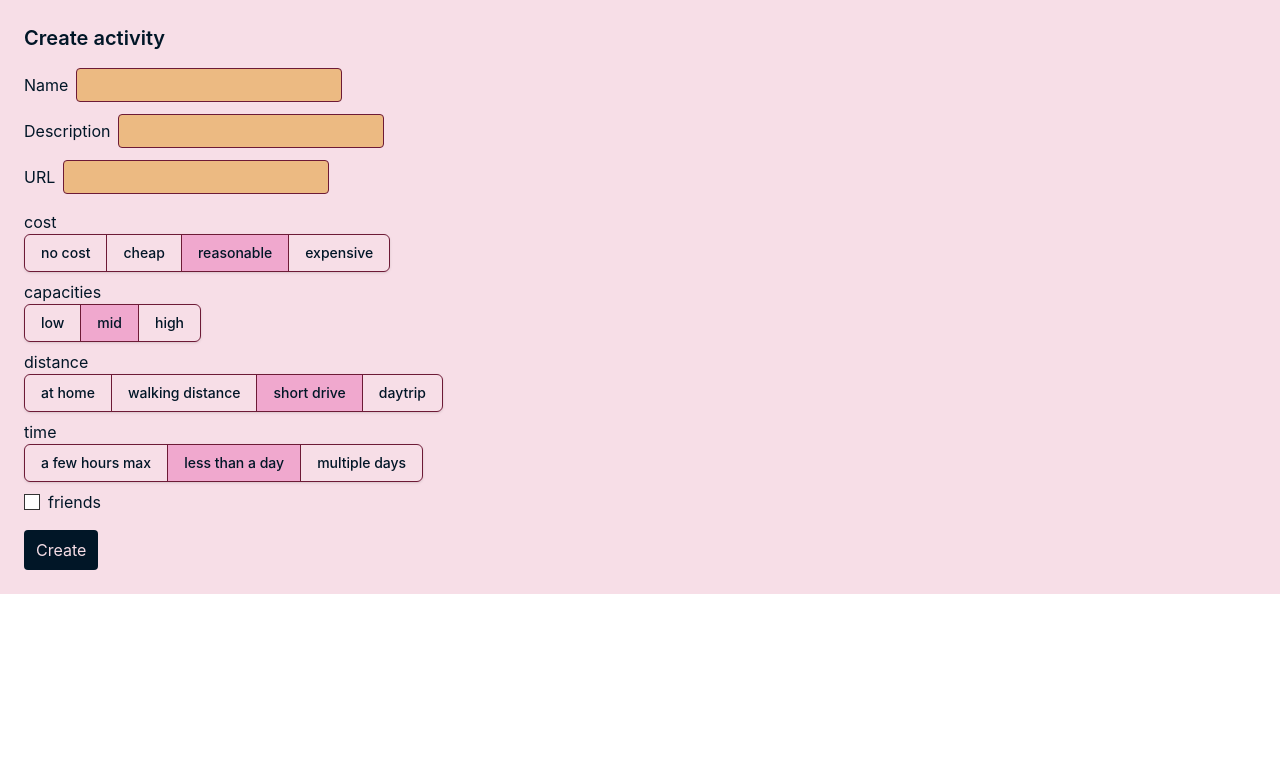
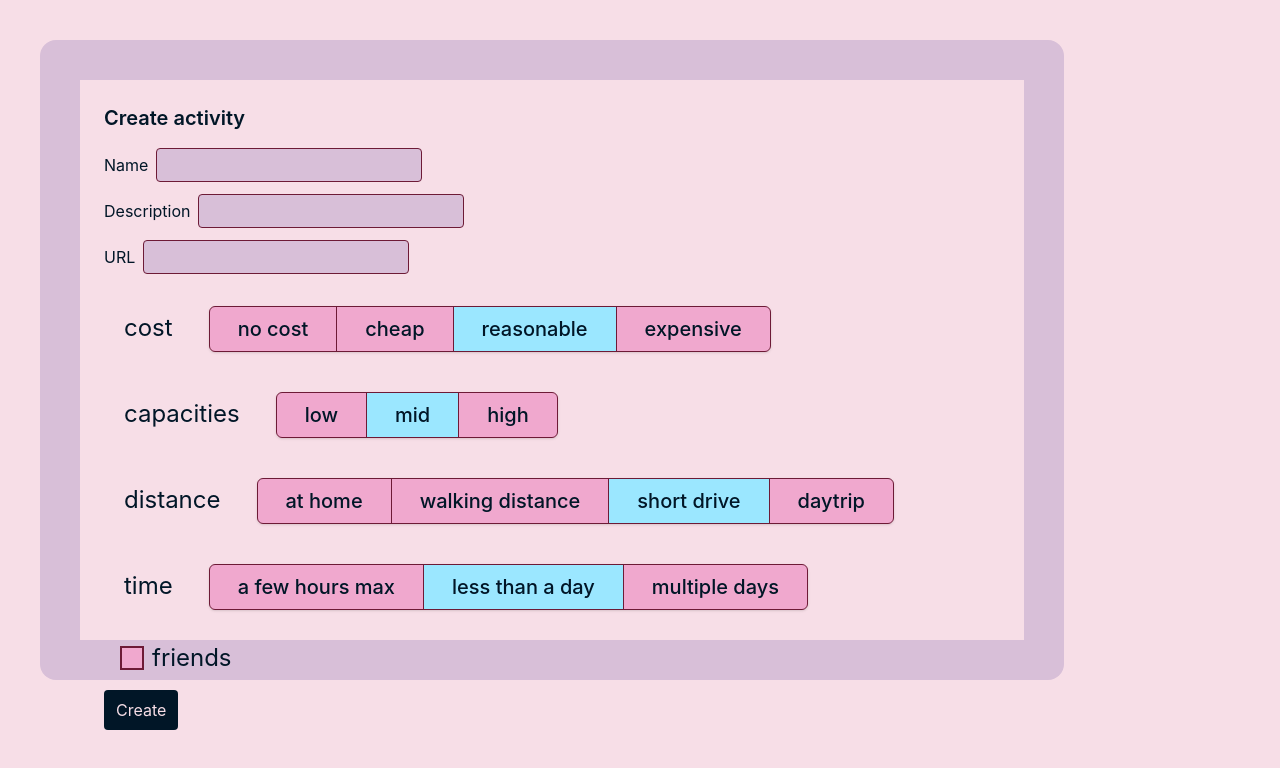
Before and after one commit to pixelivy/activity-tracker, a React (Vite) app in the folder UI/: page /create in a window 1280 px wide. Shown: the top 768 px of the page. Built offline with nearby package versions, Linux system fonts and the light colour scheme; no server answers.

Commit message:
feat: enhance UI components with improved styling and layout adjustments

```diff
--- a/UI/src/App.tsx
+++ b/UI/src/App.tsx
@@ -6,11 +6,15 @@ import Missing from "./routes/ErrorPage.tsx";
 
 export default function App(){
   return (
+    <div className="bg-back h-screen w-screen items-center justify-center justify-items-center">
+      <div className="bg-surface size-[80%] m-10 p-10 justify-content-center align-items-center absolute broder-edge rounded-2xl">
       <Routes>
         <Route index element={<Home />} />
         <Route path="/create" element={<Create/>}/>
         <Route path="/overview" element={<Listing/>}/>
         <Route path="*" element={<Missing/>}/>
       </Routes>
+      </div>
+    </div>
   );
 }
--- a/UI/src/components/OptionTools.tsx
+++ b/UI/src/components/OptionTools.tsx
@@ -3,13 +3,18 @@ import { Toggle } from '@base-ui/react';
 import {Checkbox} from '@base-ui/react/checkbox'
 import type { Dispatch, SetStateAction } from 'react';
 import type { Item } from '../utils/interfaces';
+import {FaCheck} from 'react-icons/fa';
 
-export function CategoryPicker({ category, options, value, setValue }: {category: string, options: Item[], value: number, setValue: Dispatch<SetStateAction<number>>}) {
+export function CategoryPicker({ category, options, value, setValue }:
+    {category: string,
+    options: Item[],
+    value: number,
+    setValue: Dispatch<SetStateAction<number>>}) {
     return (
         <div>
-            <p className='text-text'>{category}</p>
+            <label className='text-text text-s md:text-2xl p-1 md:p-5'>{category}</label>
             <ToggleGroup
-                className="inline-flex rounded-md shadow-sm"
+                className="inline-flex rounded-md shadow-sm m-1.5 md:m-4"
                 value={[String(value)]}
                 onValueChange={(groupValue) => setValue(Number(groupValue[0] ?? value))}
             >
@@ -17,11 +22,11 @@ export function CategoryPicker({ category, options, value, setValue }: {category
                     <Toggle
                     key={String(option.name)}
                     value={String(option.value)}
-                        className="px-4 py-2 text-sm font-medium border border-edge
+                        className="px-2 md:px-4 py-2 text-xs md:text-xl font-medium border border-edge
                         first:rounded-l-md last:rounded-r-md -ml-px first:ml-0
-                        bg-back text-text hover:bg-surface"
+                        bg-primary text-text hover:bg-surface"
                     >
-                        {option.name}
+                        <label className='text-text text-l p-0 md:p-3'>{option.name}</label>
                     </Toggle>
                 ))}
             </ToggleGroup>
@@ -31,30 +36,17 @@ export function CategoryPicker({ category, options, value, setValue }: {category
 
 export function CategoryCheckbox({ category, value, setValue }: { category: string, value: boolean, setValue: Dispatch<SetStateAction<boolean>> }) {
     return (
-        <div style={{ display: "flex", alignItems: "center", gap: "0.5rem" }}>
+        <div className="flex items-center gap-2 m-1.5 md:m-4">
             <Checkbox.Root
                 checked={value}
                 onCheckedChange={setValue}
-                style={{
-                    width: "1rem",
-                    height: "1rem",
-                    border: "1px solid #333",
-                    display: "flex",
-                    alignItems: "center",
-                    justifyContent: "center",
-                    background: "#fff",
-                }}
+                className="size-6 border-2 border-edge flex items-center justify-center bg-primary"
             >
-                <Checkbox.Indicator
-                    style={{
-                        width: "0.75rem",
-                        height: "0.75rem",
-                        background: "#333",
-                        display: "block",
-                    }}
-                />
+                <Checkbox.Indicator>
+                    <FaCheck/>
+                </Checkbox.Indicator>
             </Checkbox.Root>
-            <label>{category}</label>
+            <label className='text-text text-s md:text-2xl'>{category}</label>
         </div>
     );
 }
--- a/UI/src/styles/index.css
+++ b/UI/src/styles/index.css
@@ -2,9 +2,9 @@
 
 @theme{
     --color-back: #f7dee7;
-    --color-surface: #ecba82;
+    --color-surface: #d8bfd8;
     --color-primary: #f0a8ce;
-    --color-accent: #53917e;
+    --color-accent: #9be7ff;
     --color-text: #011627;
     --color-edge: #6d1a36;
 }
@@ -18,8 +18,12 @@ body {
 }
 
 [data-pressed] {
-    background-color: var(--color-primary);
+    background-color: var(--color-accent);
     box-shadow: inset;
     position: relative;
     z-index: 10;
 }
+
+[data-checked]{
+    background-color: var(--color-accent);
+}
```
